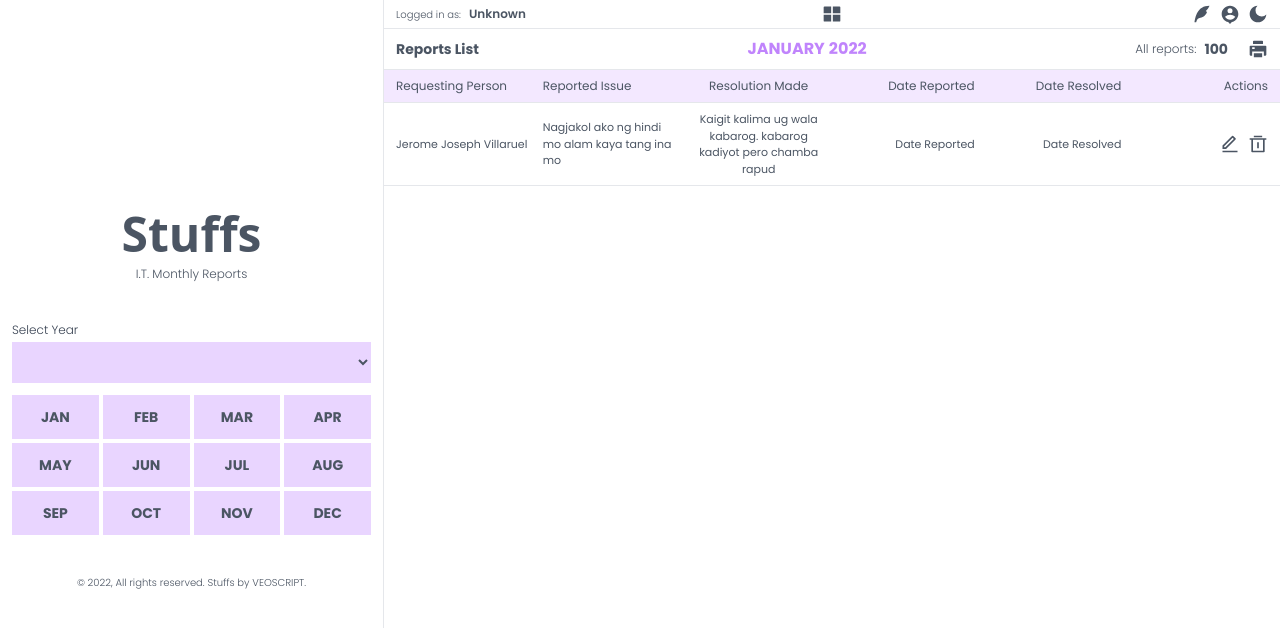
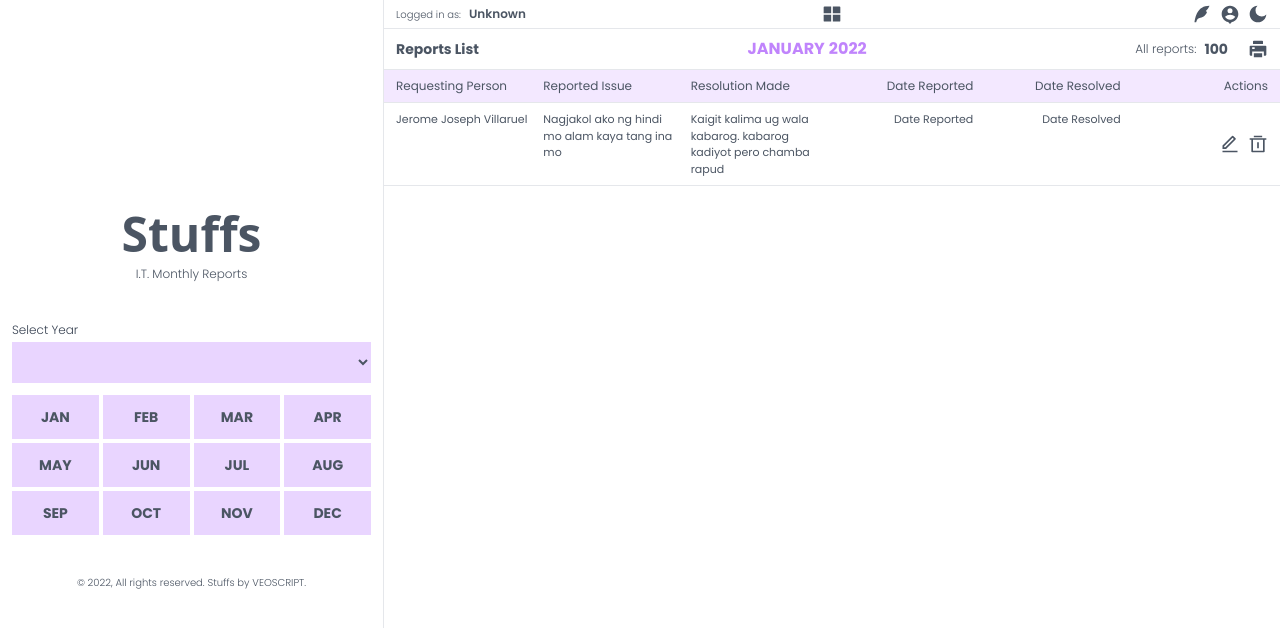
Before and after one commit to VeoScript/stuffs, a Next.js app: page / in a window 1280 px wide. Shown: the top 628 px of the page. Built offline with nearby package versions, Linux system fonts and the light colour scheme; a web font is replaced by a local one.

Commit message:
style: change report table layout (#5)

```diff
--- a/components/Reports.tsx
+++ b/components/Reports.tsx
@@ -20,14 +20,14 @@ const Reports = () => {
           </button>
         </span>
       </div>
-      <div className="flex flex-row items-center justify-start w-full px-3 py-2 space-x-2 border-b border-gray-200 dark:border-gray-700 bg-purple-100 dark:bg-gray-900">
+      <div className="flex flex-row items-center justify-start w-full px-3 py-2 space-x-3 border-b border-gray-200 dark:border-gray-700 bg-purple-100 dark:bg-gray-900">
         <span className="flex items-center justify-start w-full max-w-sm space-x-1">
           <h3 className="font-normal text-xs text-gray-600 dark:text-gray-300">Requesting Person</h3>
         </span>
         <span className="flex items-center justify-start w-full max-w-sm space-x-1">
           <h3 className="font-normal text-xs text-gray-600 dark:text-gray-300">Reported Issue</h3>
         </span>
-        <span className="flex items-center justify-center w-full max-w-sm space-x-1">
+        <span className="flex items-center justify-start w-full max-w-sm space-x-1">
           <h3 className="font-normal text-xs text-gray-600 dark:text-gray-300">Resolution Made</h3>
         </span>
         <span className="flex items-center justify-end w-full max-w-sm space-x-1">
@@ -42,15 +42,15 @@ const Reports = () => {
       </div>
       <div className="flex flex-col w-full h-full overflow-y-auto">
         {/* loop all reports here... */}
-        <div className="flex flex-row items-center justify-start w-full px-3 py-2 space-x-2 cursor-default border-b border-gray-200 dark:border-gray-700 transition ease-in-out duration-200 hover:bg-purple-100 hover:dark:bg-gray-700 hover:bg-opacity-50">
+        <div className="flex flex-row items-start justify-start w-full px-3 py-2 space-x-3 cursor-default border-b border-gray-200 dark:border-gray-700 transition ease-in-out duration-200 hover:bg-purple-100 hover:dark:bg-gray-700 hover:bg-opacity-50">
           <span className="flex items-center justify-start w-full max-w-sm space-x-1">
             <h3 className="font-normal text-[11px]">Jerome Joseph Villaruel</h3>
           </span>
           <span className="flex items-center justify-start w-full max-w-sm space-x-1">
             <h3 className="font-normal text-[11px]">Nagjakol ako ng hindi mo alam kaya tang ina mo</h3>
           </span>
-          <span className="flex items-center justify-end w-full max-w-sm space-x-1">
-            <h3 className="font-normal text-[11px] text-center">Kaigit kalima ug wala kabarog. kabarog kadiyot pero chamba rapud</h3>
+          <span className="flex items-center justify-start w-full max-w-sm space-x-1">
+            <h3 className="font-normal text-[11px]">Kaigit kalima ug wala kabarog. kabarog kadiyot pero chamba rapud</h3>
           </span>
           <span className="flex items-center justify-end w-full max-w-sm space-x-1">
             <h3 className="font-normal text-[11px]">Date Reported</h3>
@@ -58,7 +58,7 @@ const Reports = () => {
           <span className="flex items-center justify-end w-full max-w-sm space-x-1">
             <h3 className="font-normal text-[11px]">Date Resolved</h3>
           </span>
-          <span className="flex items-center justify-end w-full max-w-sm space-x-2">
+          <span className="flex items-center justify-end w-full max-w-sm h-full space-x-2">
             <button type="button">
               <RiEditLine className="w-5 h-5 transition ease-in-out duration-200 hover:scale-95 text-gray-600 dark:text-gray-100" />
             </button>
```
